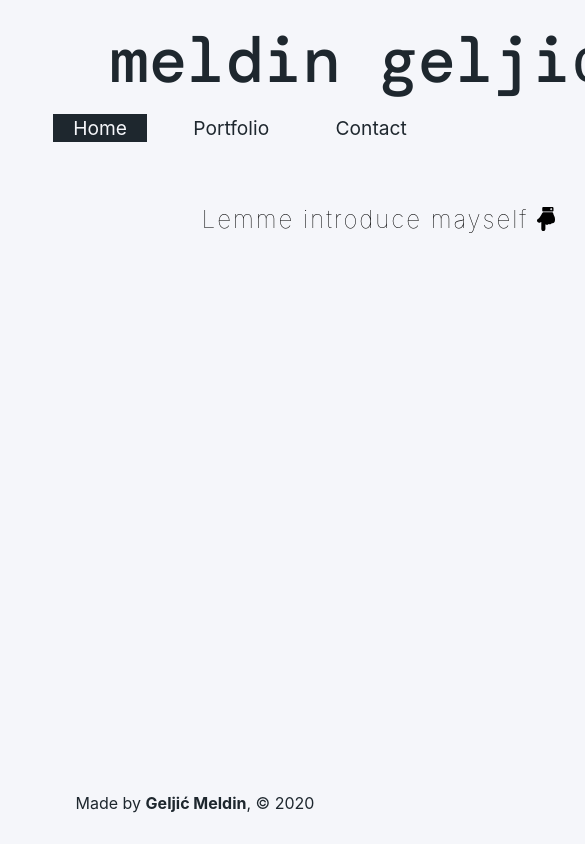
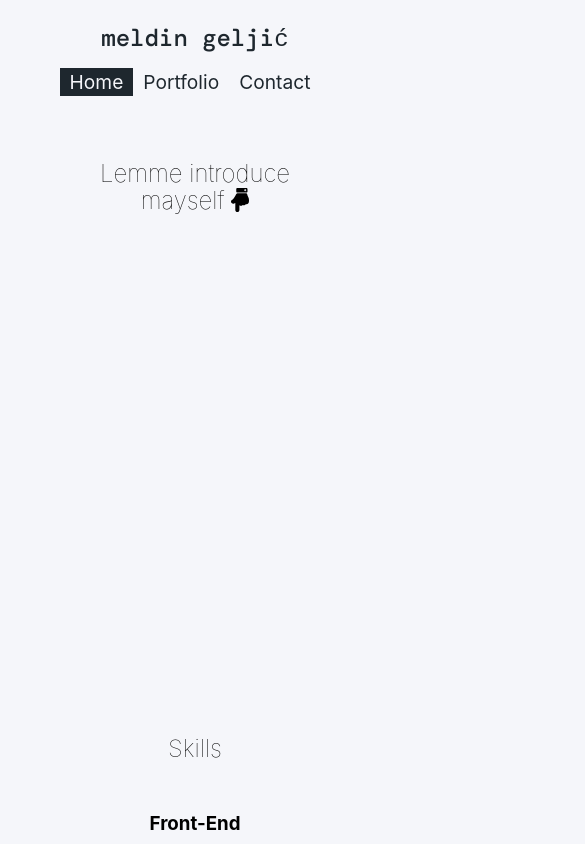
Before and after one commit to darat11/portoflio-website, a React (Create React App) app: page / in a window 390 px wide. Shown: the top 844 px of the page, 585 px wide, since content can reach past the window. Built offline with nearby package versions, Linux system fonts and the light colour scheme; a web font is replaced by a local one.

Commit message:
mobile responsive (no burger menu)

```diff
--- a/src/components/footer.module.css
+++ b/src/components/footer.module.css
@@ -4,6 +4,12 @@
   color: #1e272e;
 }
 
+@media all and (max-width: 400px) {
+  .footer {
+    margin-top: 3rem;
+  }
+}
+
 /* #f5f6fa
 ** #1e272e
 */
--- a/src/components/header.module.css
+++ b/src/components/header.module.css
@@ -8,10 +8,9 @@
   display: flex;
   justify-content: space-around;
   align-items: center;
-  width: 720px;
+  width: 100%;
   margin: 0 auto;
   margin-top: 1.5rem;
-  transition: background-image 1s;
 }
 
 /*.brandImage {
@@ -45,7 +44,7 @@
   display: flex;
   justify-content: space-around;
   align-items: center;
-  width: 400px;
+  max-width: 400px;
   margin: 0 auto;
   list-style-type: none;
 }
@@ -56,7 +55,7 @@
   color: #1e272e;
   font-size: 1.2rem;
   transition: all 0.2s;
-  padding: 3px 20px;
+  padding: 3px 10px;
 }
 
 .navItem:hover {
@@ -69,3 +68,27 @@
   color: #f5f6fa;
   background: #1e272e;
 }
+
+@media all and (max-width: 500px) {
+  .brandHeading {
+    font-size: 2rem;
+  }
+}
+
+@media all and (max-width: 400px) {
+  .brandHeading {
+    font-size: 1.5rem;
+  }
+
+  .navItems {
+    max-width: 300px;
+    justify-content: center;
+    margin-left: 0;
+  }
+
+  .navItem:hover {
+    color: #f5f6fa;
+    transform: none;
+    background: #1e272e;
+  }
+}
--- a/src/pages/home.module.css
+++ b/src/pages/home.module.css
@@ -40,3 +40,52 @@
   align-items: center;
   transition: all 0.2s;
 }
+
+@media all and (max-width: 900px) {
+  .container {
+    flex-direction: column;
+  }
+
+  .divider {
+    display: none;
+  }
+
+  .player {
+    margin-top: 0;
+    margin-bottom: 4rem;
+  }
+
+  .tittle {
+    font-size: 1.5rem;
+    font-weight: lighter;
+    letter-spacing: 2px;
+    margin-bottom: 2rem;
+  }
+}
+
+@media all and (max-width: 600px) {
+  .player {
+    margin-top: 0;
+    margin-bottom: 4rem;
+    max-width: 100%;
+  }
+
+  .tittle {
+    font-size: 1.5rem;
+    letter-spacing: 0;
+    text-align: center;
+  }
+}
+
+@media all and (max-width: 400px) {
+  .player {
+    margin-top: 1rem;
+    margin-bottom: 6rem;
+  }
+
+  .tittle {
+    font-size: 1.5rem;
+    letter-spacing: 0;
+    text-align: center;
+  }
+}
```
